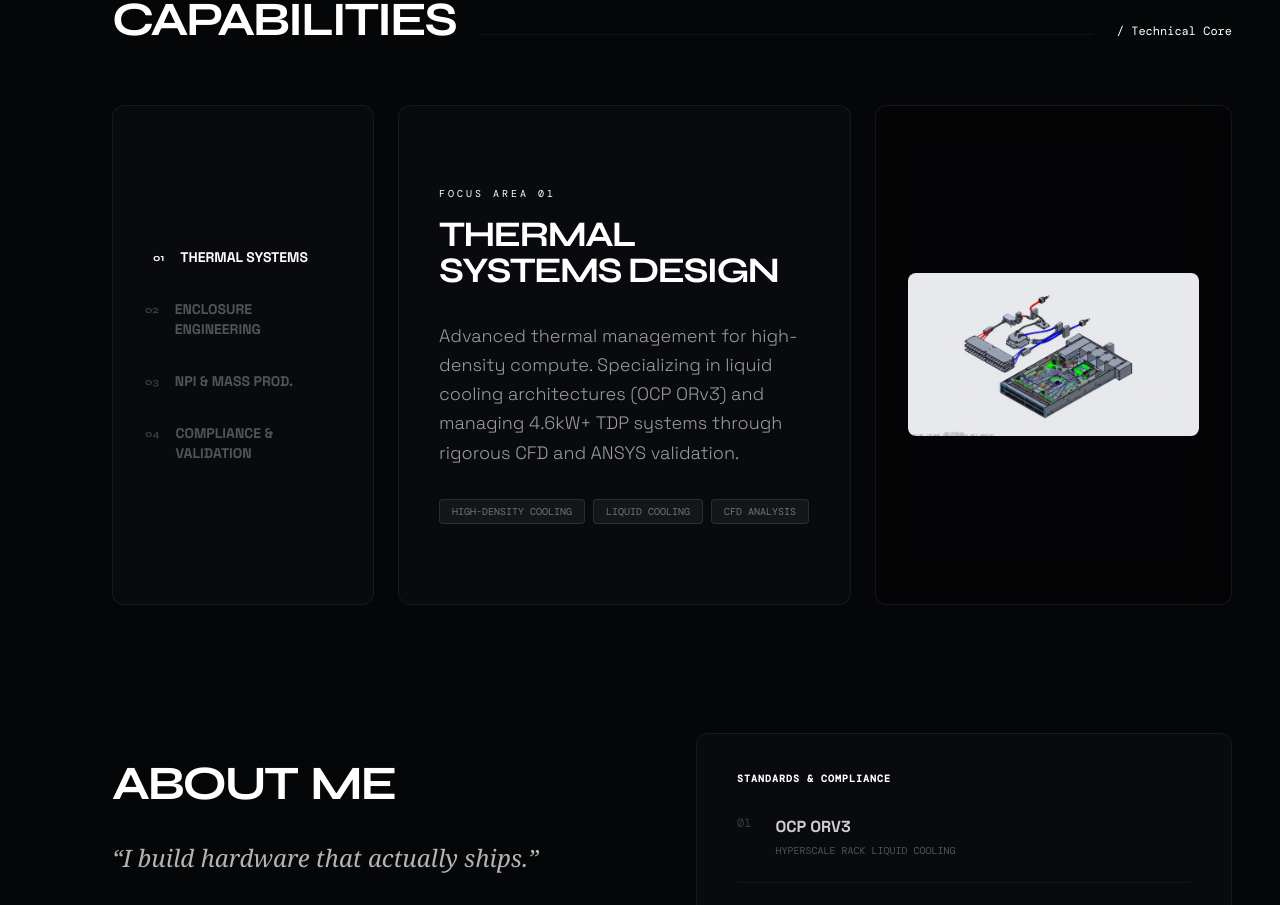
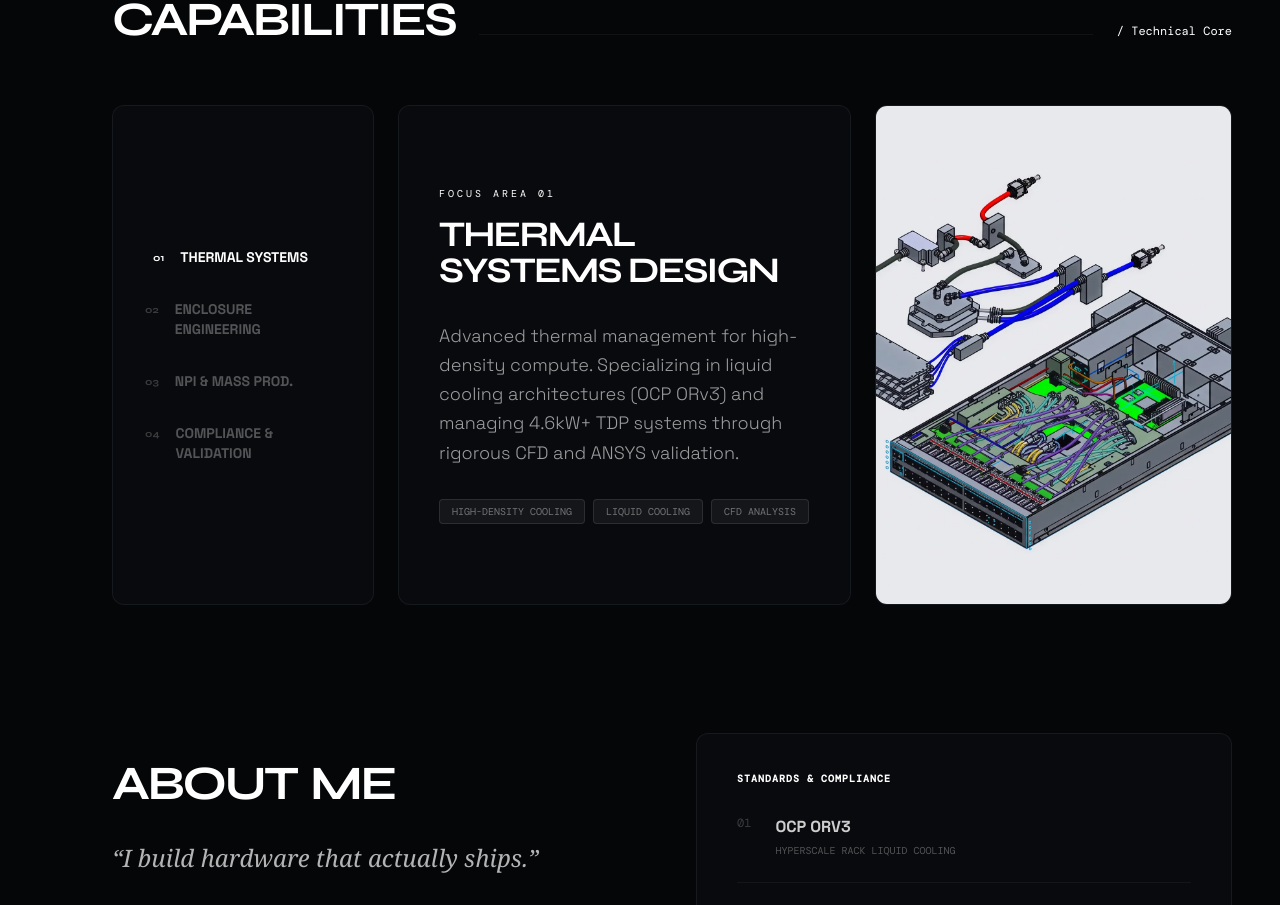
Before and after one commit to pravalkmr97/Praval-portfolio-mech, a React (Vite) app: page / in a window 1280 px wide. Shown: the part 5884-6789 px from the top of the page. Built offline with nearby package versions, Linux system fonts and the light colour scheme; a web font is replaced by a local one.

Commit message:
ui: fill capability image cards and animate section reveal

```diff
--- a/src/App.tsx
+++ b/src/App.tsx
@@ -699,7 +699,13 @@ function Home() {
 
           <div className="grid grid-cols-1 lg:grid-cols-12 gap-6 min-h-[500px]">
             {/* Index Column */}
-            <div className="lg:col-span-3 glass-card p-8 rounded-xl flex flex-col justify-center space-y-8">
+            <motion.div
+              initial={{ opacity: 0, x: -48 }}
+              whileInView={{ opacity: 1, x: 0 }}
+              viewport={{ once: true, amount: 0.2 }}
+              transition={{ duration: 0.9, ease: [0.22, 1, 0.36, 1] }}
+              className="lg:col-span-3 glass-card p-8 rounded-xl flex flex-col justify-center space-y-8"
+            >
               {capabilities.map((cap) => (
                 <button
                   key={cap.id}
@@ -714,10 +720,16 @@ function Home() {
                   </span>
                 </button>
               ))}
-            </div>
+            </motion.div>
 
             {/* Content Display */}
-            <div className="lg:col-span-5 glass-card p-10 rounded-xl flex flex-col justify-center relative overflow-hidden">
+            <motion.div
+              initial={{ opacity: 0, x: -56 }}
+              whileInView={{ opacity: 1, x: 0 }}
+              viewport={{ once: true, amount: 0.2 }}
+              transition={{ duration: 1, delay: 0.1, ease: [0.22, 1, 0.36, 1] }}
+              className="lg:col-span-5 glass-card p-10 rounded-xl flex flex-col justify-center relative overflow-hidden"
+            >
                <AnimatePresence mode="wait">
                   <motion.div
                     key={activeCap.id}
@@ -738,28 +750,34 @@ function Home() {
                     </div>
                   </motion.div>
                </AnimatePresence>
-            </div>
+            </motion.div>
 
             {/* Visual Display */}
-            <div className="lg:col-span-4 glass-card p-5 sm:p-8 rounded-xl flex items-center justify-center bg-black/20 min-h-[360px] overflow-hidden">
+            <motion.div
+              initial={{ opacity: 0, x: 56 }}
+              whileInView={{ opacity: 1, x: 0 }}
+              viewport={{ once: true, amount: 0.2 }}
+              transition={{ duration: 1, delay: 0.18, ease: [0.22, 1, 0.36, 1] }}
+              className="lg:col-span-4 glass-card rounded-xl relative isolate min-h-[360px] lg:min-h-[500px] overflow-hidden bg-black/20"
+            >
                <AnimatePresence mode="wait">
                   <motion.div
                     key={activeCap.id}
-                    initial={{ opacity: 0, scale: 0.9 }}
+                    initial={{ opacity: 0, scale: 1.04 }}
                     animate={{ opacity: 1, scale: 1 }}
-                    exit={{ opacity: 0, scale: 1.1 }}
-                    transition={{ duration: 0.4 }}
-                    className="w-full h-full flex items-center justify-center"
+                    exit={{ opacity: 0, scale: 1.02 }}
+                    transition={{ duration: 0.65, ease: [0.22, 1, 0.36, 1] }}
+                    className="absolute inset-0"
                   >
                     <img
                       src={activeCap.image}
                       alt={`${activeCap.title} capability`}
-                      className="w-full max-h-[420px] object-contain rounded-lg"
+                      className="absolute inset-0 w-full h-full object-cover object-center"
                       loading="lazy"
                     />
                   </motion.div>
                </AnimatePresence>
-            </div>
+            </motion.div>
           </div>
         </section>
 
```
